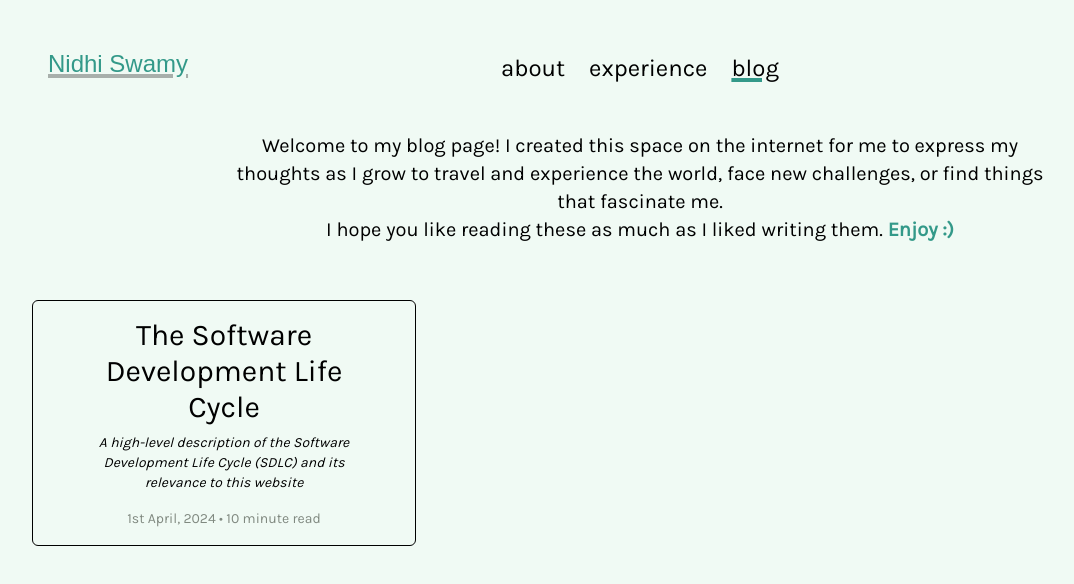
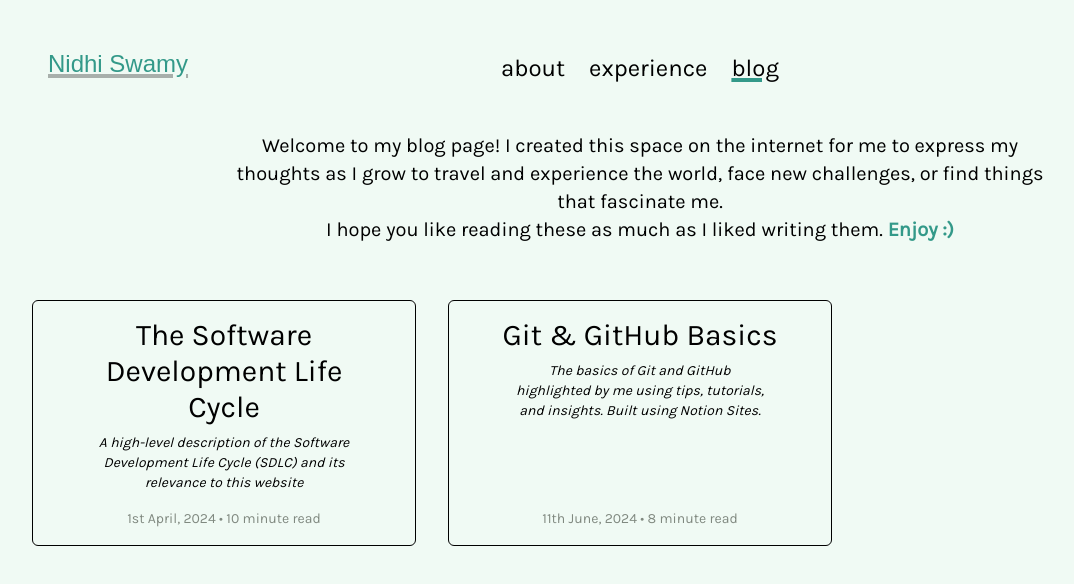
Before and after one commit to nidhiswamy/website, a Next.js app: page /blog in a window 1280 px wide. Shown: the top 584 px of the page, without its empty margins (0-1074 px from the left). Built offline with nearby package versions, Linux system fonts and the light colour scheme; a web font is replaced by a local one.

Commit message:
Added blog #2: Git & GitHub Basics

```diff
--- a/src/app/blog/blogs.tsx
+++ b/src/app/blog/blogs.tsx
@@ -1,6 +1,6 @@
 export const blogs = [
   {
-    slug: "description-of-sdlc",
+    slug: "/blog/description-of-sdlc",
     title: "The Software Development Life Cycle",
     header: "A high-level description of the Software Development Life Cycle (SDLC) and its relevance to this website",
     date: "1st April, 2024",
@@ -9,7 +9,16 @@ export const blogs = [
     tags: ["Software Development"],
   },
   {
-    slug: "understanding-the-developers-mind",
+    slug: "https://nidhiswamyblog.notion.site/Git-GitHub-Basics-d3a6e031bf054e7097d304109ad208f8?pvs=4",
+    title: "Git & GitHub Basics",
+    header: "The basics of Git and GitHub highlighted by me using tips, tutorials, and insights. Built using Notion Sites.",
+    date: "11th June, 2024",
+    readtime: "8 minute",
+    visibility: "",
+    tags: ["Software Development", "Git"],
+  },
+  {
+    slug: "/blog/understanding-the-developers-mind",
     title: "Understanding The Developer's Mind",
     header: "A high-level psychological summary of the brain of a software developer, compiled using my knowledge of neuroscience.",
     date: "29th March, 2024",
@@ -18,7 +27,7 @@ export const blogs = [
     tags: ["Psychology", "Software"],
   },
   {
-    slug: "the-art-of-attention",
+    slug: "/blog/the-art-of-attention",
     title: "The Art of Attention",
     header: "A portfolio of my creations of user-focused, captivating, and engaging graphic design for HackPSU marketing material through Canva",
     date: "28th Februrary, 2024",
--- a/src/app/ui/BlogPost.tsx
+++ b/src/app/ui/BlogPost.tsx
@@ -16,7 +16,8 @@ interface BlogProps {
 export default function BlogPost(props: BlogProps) {
   return (
       <Link
-        href={`/blog/${props.slug}`}
+        href={`${props.slug}`}
+        target="_blank"
         className={`${props.visibility} h-min sm:h-full w-full transition-none sm:transition sm:hover:bg-opacity-40 sm:hover:bg-secondary-light sm:hover:shadow-xl duration-300 ease-in-out`}
       >
           <div className="border rounded-md border-slate-600 px-4 py-2 md:py-4 flex flex-col text-start sm:text-center items-start sm:items-center h-full">
```
